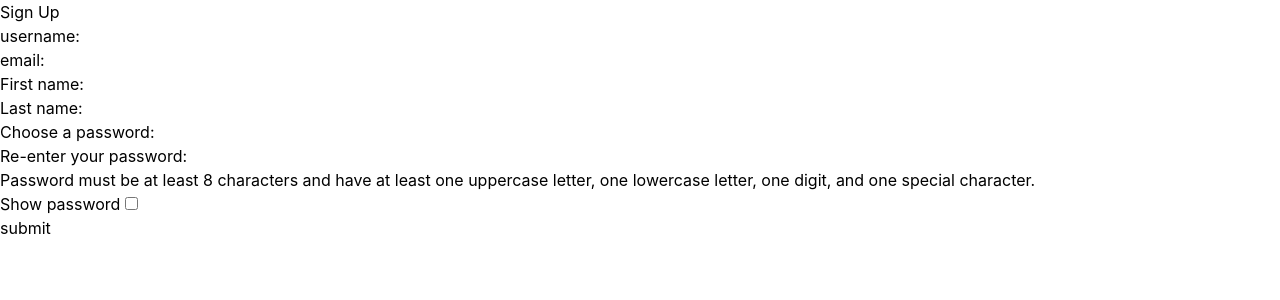
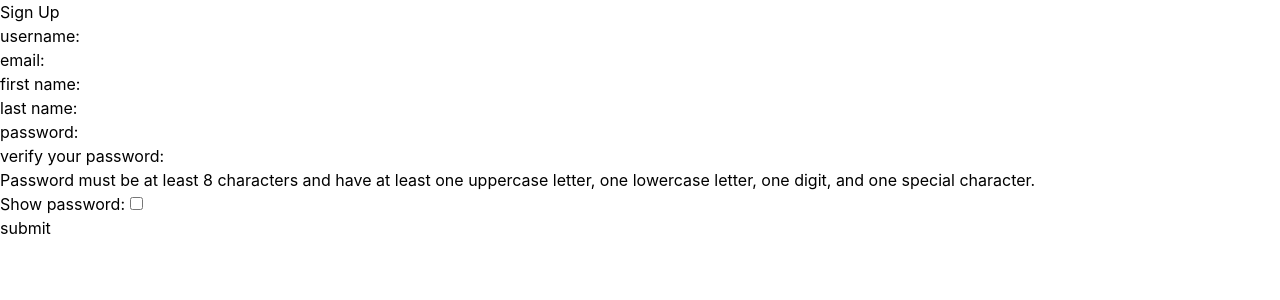
Before and after one commit to parrottjrs/greysquirrel, a React (Create React App) app in the folder client/: page /#/signup in a window 1280 px wide. Shown: the top 300 px of the page. Built offline with nearby package versions, Linux system fonts and the light colour scheme.

Commit message:
FormInput.tsx/LogoutButton.tsx

```diff
--- /dev/null
+++ b/client/src/components/FormInput.tsx
@@ -0,0 +1,46 @@
+import React, { ChangeEventHandler } from "react";
+import { UseFormRegisterReturn } from "react-hook-form";
+
+interface FormInputProps {
+  id: string;
+  type: string;
+  register?: UseFormRegisterReturn;
+  onChange?: ChangeEventHandler;
+  required?: boolean;
+}
+
+export default function FormInput({
+  id,
+  type,
+  register,
+  required,
+  onChange,
+}: FormInputProps) {
+  const label = (id: string) => {
+    switch (id) {
+      case "firstName":
+        return "first name";
+      case "lastName":
+        return "last name";
+      case "passCheck":
+        return "verify your password";
+      case "showPass":
+        return "Show password";
+      default:
+        return id;
+    }
+  };
+  return (
+    <div>
+      <label htmlFor={id}>{label(id)}: </label>
+      <input
+        id={id}
+        type={type}
+        {...register}
+        autoComplete="off"
+        required={required ? required : false}
+        onChange={onChange}
+      />
+    </div>
+  );
+}
--- /dev/null
+++ b/client/src/components/LogoutButton.tsx
@@ -0,0 +1,15 @@
+import { useNavigate } from "react-router-dom";
+
+export default function LogoutButton() {
+  const navigate = useNavigate();
+  const logout = async () => {
+    try {
+      await fetch("/api/logout");
+      navigate("/");
+    } catch (err) {
+      console.error(err);
+    }
+  };
+
+  return <button onClick={() => logout()}>Sign out</button>;
+}
--- a/client/src/pages/404.tsx
+++ b/client/src/pages/404.tsx
@@ -1,15 +1,13 @@
 import React from "react";
-import { useNavigate } from "react-router-dom";
+
 export default function NotFound() {
-  const navigate = useNavigate();
-  const handlClick = () => {
-    navigate("/");
-  };
   return (
     <div>
       <h1>404 Not Found</h1>
       <p>Whoops! Looks like you're in the wrong place!</p>
-      <button>Return Home</button>
+      <button>
+        <a href="/">Return to Signin</a>
+      </button>
     </div>
   );
 }
--- a/client/src/pages/Documents.tsx
+++ b/client/src/pages/Documents.tsx
@@ -1,5 +1,6 @@
 import React, { useState } from "react";
 import { useNavigate } from "react-router-dom";
+import LogoutButton from "../components/LogoutButton";
 
 export default function Documents() {
   const [authorization, setAuthorization] = useState(false);
@@ -18,6 +19,7 @@ export default function Documents() {
       console.error(err);
     }
   };
+
   const fetchDocuments = async () => {
     try {
       const response = await fetch("/api/documents");
@@ -42,22 +44,16 @@ export default function Documents() {
       console.error(err);
     }
   };
-  const logout = async () => {
-    try {
-      await fetch("/api/logout");
-      navigate("/");
-    } catch (err) {
-      console.error(err);
-    }
-  };
 
   fetchDocuments();
   return (
     authorization && (
       <div>
-        <button onClick={() => logout()}>Sign out</button>
+        <LogoutButton />
         <h1>Documents</h1>
-        <a href="#/editor">Create Document</a>
+        <button>
+          <a href="#/editor">Create Document</a>
+        </button>
       </div>
     )
   );
--- a/client/src/pages/Editor.tsx
+++ b/client/src/pages/Editor.tsx
@@ -2,13 +2,12 @@ import React, { useState } from "react";
 import ReactQuill from "react-quill";
 import useWebSocket from "react-use-websocket";
 import "react-quill/dist/quill.snow.css";
-import { useNavigate } from "react-router-dom";
+import LogoutButton from "../components/LogoutButton";
 
 export default function Editor() {
   const WS_URL = "ws://localhost:8000";
   const client = useWebSocket(WS_URL);
-
-  const navigate = useNavigate();
+  const [text, setText] = useState("");
 
   useWebSocket(WS_URL, {
     onMessage: (message) => {
@@ -40,24 +39,13 @@ export default function Editor() {
     filter: () => false,
   });
 
-  const [text, setText] = useState("");
-
   const handleChange = (text: string) => {
     client.sendMessage(text);
   };
 
-  const logout = async () => {
-    try {
-      await fetch("/api/logout");
-      navigate("/");
-    } catch (err) {
-      console.error(err);
-    }
-  };
-
   return (
     <div className="App">
-      <button onClick={() => logout()}>Sign out</button>
+      <LogoutButton />
       <header className="App-header">
         <ReactQuill
           className="quill"
--- a/client/src/pages/Home.tsx
+++ b/client/src/pages/Home.tsx
@@ -1,6 +1,7 @@
 import React, { useState } from "react";
 import { useForm } from "react-hook-form";
 import { useNavigate } from "react-router-dom";
+import FormInput from "../components/FormInput";
 
 type Form = {
   username: string;
@@ -53,26 +54,19 @@ export default function Home() {
           fetchUser(data);
         })}
       >
-        <div>
-          <label htmlFor="username">{"username"}</label>
-          <input
+        <FormInput
           id="username"
           type="text"
-            {...register("username")}
-            autoComplete="off"
+          register={register("username")}
           required={true}
         />
-        </div>
-        <div>
-          <label htmlFor="password">{"password"}</label>
-          <input
-            id="password"
-            type="password"
-            {...register("password")}
-            autoComplete="off"
+        <FormInput
+          id={"password"}
+          type={"password"}
+          register={register("password")}
           required={true}
         />
-        </div>
+
         {!change ? (
           <div />
         ) : (
@@ -84,10 +78,12 @@ export default function Home() {
         )}
         <input type="submit" value="sign in" />
       </form>
-      <label htmlFor="signup">{"New to ://greysquirrel?"}</label>
+      <label htmlFor="signup">{"New to ://greysquirrel?"} </label>
+      <button>
         <a id="signup" href="/#signup">
           Sign up here!
         </a>
+      </button>
     </div>
   );
 }
--- a/client/src/pages/Signup.tsx
+++ b/client/src/pages/Signup.tsx
@@ -1,6 +1,7 @@
 import React, { useState } from "react";
 import { useForm } from "react-hook-form";
 import { useNavigate } from "react-router-dom";
+import FormInput from "../components/FormInput";
 
 type Form = {
   username: string;
@@ -49,7 +50,7 @@ export default function Signup() {
       const json = await response.json();
       const message = json.message;
       switch (message) {
-        case "Bad request: Password does not meet site requirements":
+        case "Bad request: User already exists":
           setNameWarning(true);
           break;
         case "User created":
@@ -84,80 +85,48 @@ export default function Signup() {
           signup(data);
         })}
       >
-        <div>
-          <label htmlFor="username">{"username: "}</label>
-          <input
-            id="username"
-            type="text"
-            {...register("username")}
-            autoComplete="off"
+        <FormInput
+          id={"username"}
+          type={"username"}
+          register={register("username")}
           required={true}
         />
-        </div>
         {nameWarning && (
           <p className="text-red-600">You must choose a different username.</p>
         )}
-        <div>
-          <label htmlFor="email">{"email: "}</label>
-          <input
-            id="email"
-            type="text"
-            {...register("email")}
-            autoComplete="off"
+        <FormInput id={"email"} type={"email"} register={register("email")} />
+        <FormInput
+          id={"firstName"}
+          type={"firstName"}
+          register={register("firstName")}
         />
-        </div>
-        <div>
-          <label htmlFor="firstName">{"First name: "}</label>
-          <input
-            id="firstName"
-            type="text"
-            {...register("firstName")}
-            autoComplete="off"
+        <FormInput
+          id={"lastName"}
+          type={"lastName"}
+          register={register("lastName")}
         />
-        </div>
-
-        <div>
-          <label htmlFor="lastName">{"Last name: "}</label>
-          <input
-            id="lastName"
-            type="text"
-            {...register("lastName")}
-            autoComplete="off"
-          />
-        </div>
-        <div>
-          <label htmlFor="password">{"Choose a password: "}</label>
-          <input
-            id="password"
+        <FormInput
+          id={"password"}
           type={!checked ? "password" : "text"}
-            {...register("password")}
-            autoComplete="off"
+          register={register("password")}
           required={true}
         />
-        </div>
-        <div>
-          <label htmlFor="passCheck">{"Re-enter your password: "}</label>
-          <input
-            id="passCheck"
+        <FormInput
+          id={"passCheck"}
           type={!checked ? "password" : "text"}
-            {...register("passCheck")}
-            autoComplete="off"
+          register={register("passCheck")}
           required={true}
         />
-        </div>
         {passMatch && <p className="text-red-600">Passwords must match.</p>}
         <p className={!passWarning ? "" : "text-red-600"}>
           Password must be at least 8 characters and have at least one uppercase
           letter, one lowercase letter, one digit, and one special character.
         </p>
-        <div>
-          <label htmlFor="showPass">{"Show password "}</label>
-          <input
-            id="showPass"
-            type="checkbox"
+        <FormInput
+          id={"showPass"}
+          type={"checkbox"}
           onChange={() => handleChange()}
         />
-        </div>
         <input type="submit" value="submit" />
       </form>
     </div>
```
Lines whose indentation alone changed are shown as unchanged.
